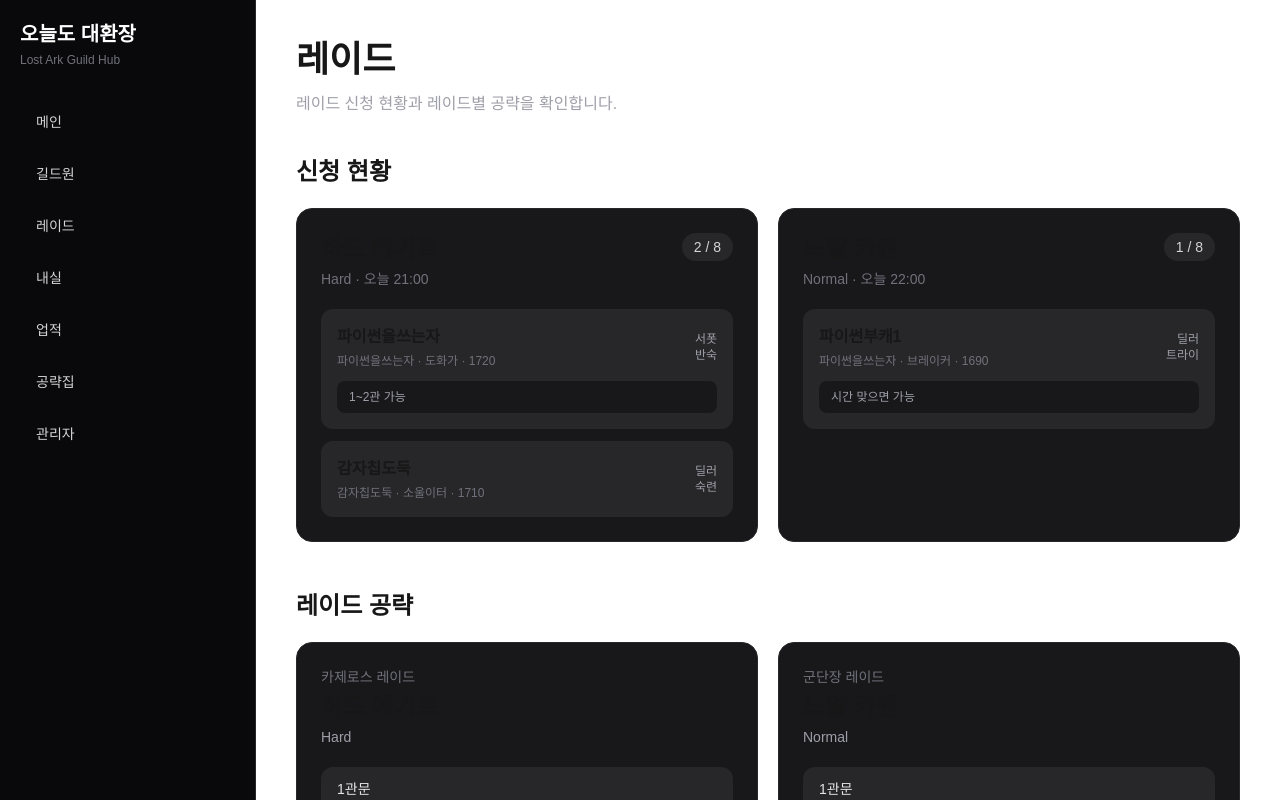
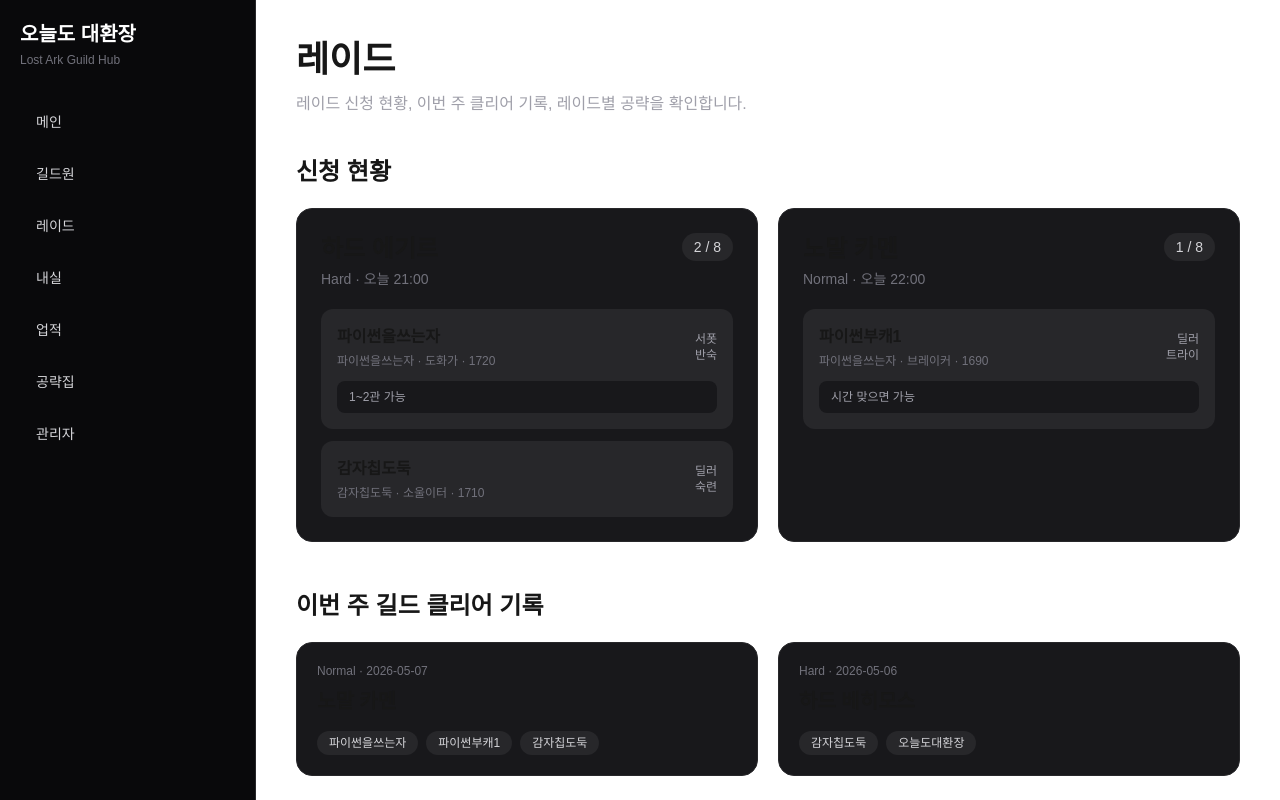
Before and after one commit to janghanyoung/loa-guild-hub, a Next.js app: page /raids in a window 1280 px wide. Shown: the top 800 px of the page. Built offline with nearby package versions, Linux system fonts and the light colour scheme.

Commit message:
add weekly raid clear records

```diff
--- a/app/raids/page.tsx
+++ b/app/raids/page.tsx
@@ -1,6 +1,11 @@
 import RaidApplicationCard from "@/components/raid/RaidApplicationCard";
+import RaidClearRecordCard from "@/components/raid/RaidClearRecordCard";
 import RaidGuideCard from "@/components/raid/RaidGuideCard";
-import { raidApplications, raidGuides } from "@/lib/mock-data";
+import {
+  raidApplications,
+  raidClearRecords,
+  raidGuides,
+} from "@/lib/mock-data";
 
 export default function RaidsPage() {
   return (
@@ -9,7 +14,7 @@ export default function RaidsPage() {
         <h1 className="text-4xl font-bold">레이드</h1>
 
         <p className="mt-3 text-zinc-400">
-          레이드 신청 현황과 레이드별 공략을 확인합니다.
+          레이드 신청 현황, 이번 주 클리어 기록, 레이드별 공략을 확인합니다.
         </p>
       </div>
 
@@ -25,6 +30,24 @@ export default function RaidsPage() {
               time={raid.time}
               capacity={raid.capacity}
               applicants={raid.applicants}
+            />
+          ))}
+        </div>
+      </div>
+
+      <div className="mb-12">
+        <h2 className="mb-5 text-2xl font-semibold">
+          이번 주 길드 클리어 기록
+        </h2>
+
+        <div className="grid grid-cols-1 gap-5 xl:grid-cols-2">
+          {raidClearRecords.map((record) => (
+            <RaidClearRecordCard
+              key={record.id}
+              raidName={record.raidName}
+              difficulty={record.difficulty}
+              clearedAt={record.clearedAt}
+              participants={record.participants}
             />
           ))}
         </div>
--- /dev/null
+++ b/components/raid/RaidClearRecordCard.tsx
@@ -0,0 +1,36 @@
+type RaidClearRecordCardProps = {
+  raidName: string;
+  difficulty: string;
+  clearedAt: string;
+  participants: string[];
+};
+
+export default function RaidClearRecordCard({
+  raidName,
+  difficulty,
+  clearedAt,
+  participants,
+}: RaidClearRecordCardProps) {
+  return (
+    <div className="rounded-2xl border border-zinc-800 bg-zinc-900 p-5">
+      <div className="mb-4">
+        <p className="text-xs text-zinc-500">
+          {difficulty} · {clearedAt}
+        </p>
+
+        <h3 className="mt-2 text-xl font-semibold">{raidName}</h3>
+      </div>
+
+      <div className="flex flex-wrap gap-2">
+        {participants.map((participant) => (
+          <span
+            key={participant}
+            className="rounded-full bg-zinc-800 px-3 py-1 text-xs text-zinc-300"
+          >
+            {participant}
+          </span>
+        ))}
+      </div>
+    </div>
+  );
+}
--- a/lib/mock-data.ts
+++ b/lib/mock-data.ts
@@ -1,3 +1,27 @@
+export const raidClearRecords = [
+  {
+    id: "clear-001",
+    raidName: "노말 카멘",
+    difficulty: "Normal",
+    clearedAt: "2026-05-07",
+    participants: [
+      "파이썬을쓰는자",
+      "파이썬부캐1",
+      "감자칩도둑",
+    ],
+  },
+  {
+    id: "clear-002",
+    raidName: "하드 베히모스",
+    difficulty: "Hard",
+    clearedAt: "2026-05-06",
+    participants: [
+      "감자칩도둑",
+      "오늘도대환장",
+    ],
+  },
+];
+
 export const islandEvents = [
   {
     id: "island-001",
```
